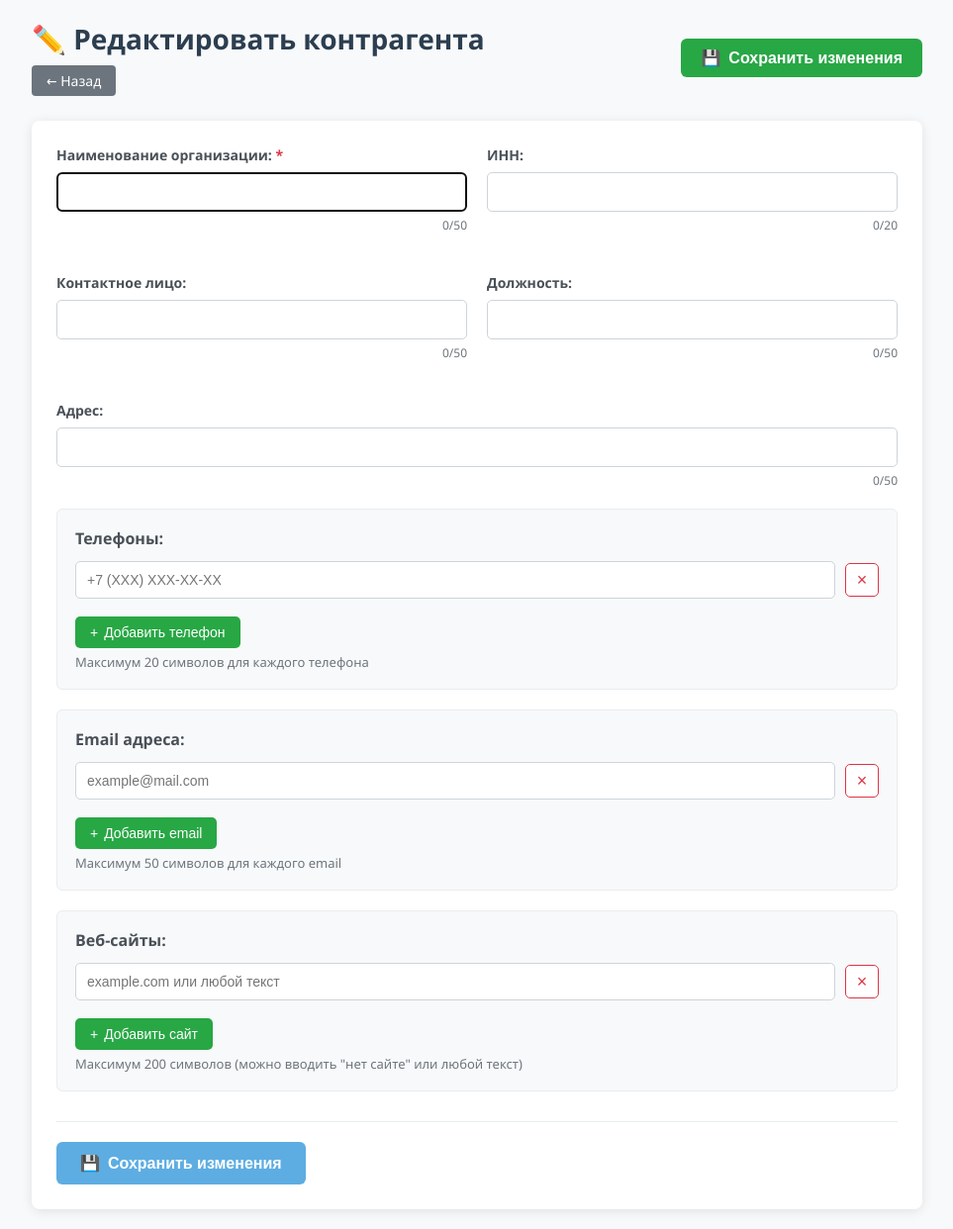
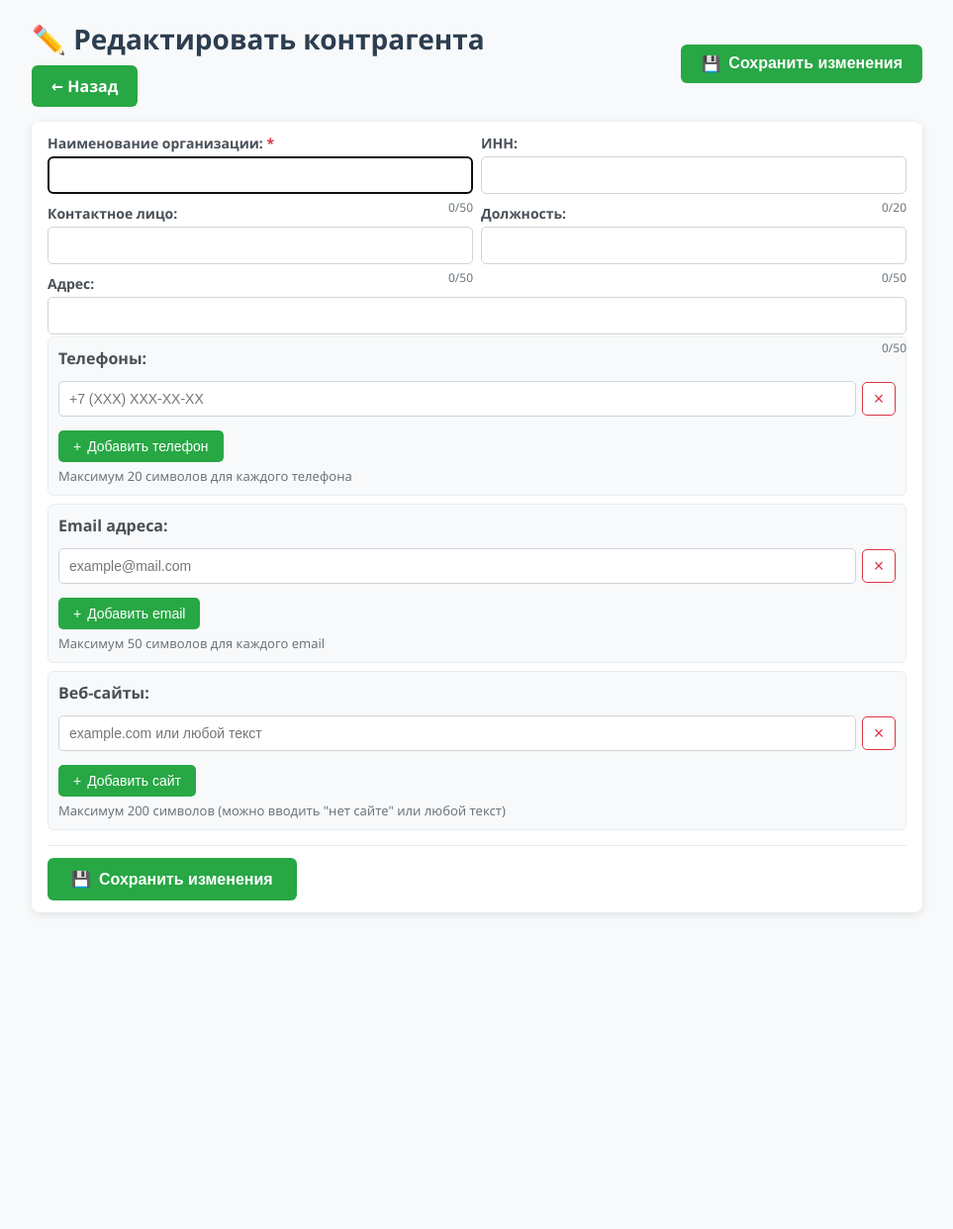
Before and after one commit to AndreasLLM/contragents-app, a Flask app: template templates/edit.html in a window 1280 px wide. Shown: the whole page at 99% size, without its empty margins (158-1121 px from the left). After the commit the page ends 924 px from the top, so only its background shows below. Run offline with Flask 3, Linux system fonts and the light colour scheme; the template is opened without the code that fills it, so the values that code supplies are empty.

Commit message:
Обновление edit.html: зеленые кнопки и компактная форма как в add.html

```diff
--- a/templates/edit.html
+++ b/templates/edit.html
@@ -23,9 +23,9 @@
             display: flex;
             justify-content: space-between;
             align-items: center;
-            margin-bottom: 25px;
+            margin-bottom: 15px;
             flex-wrap: wrap;
-            gap: 20px;
+            gap: 15px;
         }
 
         h1 {
@@ -58,45 +58,46 @@
             transform: translateY(-2px);
         }
 
-        /* КНОПКА НАЗАД */
+        /* КНОПКА НАЗАД - ЗЕЛЕНАЯ И УВЕЛИЧЕННАЯ */
         .back-button {
             display: inline-block;
-            background-color: #6c757d;
+            background-color: #28a745; /* ЗЕЛЕНЫЙ ЦВЕТ */
             color: white;
-            padding: 6px 15px;
+            padding: 10px 20px; /* УВЕЛИЧЕННЫЕ ОТСТУПЫ */
             text-decoration: none;
-            border-radius: 4px;
-            font-size: 14px;
-            font-weight: 500;
+            border-radius: 6px;
+            font-size: 16px; /* УВЕЛИЧЕННЫЙ ШРИФТ */
+            font-weight: 600; /* БОЛЕЕ ЖИРНЫЙ */
             margin-top: 8px;
-            transition: background-color 0.2s;
+            transition: all 0.2s;
         }
 
         .back-button:hover {
-            background-color: #5a6268;
+            background-color: #218838; /* ТЕМНО-ЗЕЛЕНЫЙ ПРИ НАВЕДЕНИИ */
+            transform: translateY(-2px);
         }
 
         .form-panel {
             background: white;
-            padding: 25px;
+            padding: 12px 16px; /* УМЕНЬШЕННЫЕ ОТСТУПЫ */
             border-radius: 8px;
-            box-shadow: 0 2px 12px rgba(0,0,0,0.1);
+            box-shadow: 0 2px 8px rgba(0,0,0,0.1); /* БОЛЕЕ СВЕТЛАЯ ТЕНЬ */
         }
 
         .form-row {
             display: grid;
             grid-template-columns: repeat(auto-fit, minmax(300px, 1fr));
-            gap: 20px;
-            margin-bottom: 20px;
+            gap: 8px; /* УМЕНЬШЕННОЕ РАССТОЯНИЕ МЕЖДУ КОЛОНКАМИ */
+            margin-bottom: 8px; /* УМЕНЬШЕННОЕ РАССТОЯНИЕ МЕЖДУ СТРОКАМИ */
         }
 
         .form-group {
-            margin-bottom: 20px;
+            margin-bottom: -20px; /* ОТРИЦАТЕЛЬНЫЙ MARGIN ДЛЯ КОМПАКТНОСТИ */
         }
 
         .form-group label {
             display: block;
-            margin-bottom: 8px;
+            margin-bottom: 4px; /* МИНИМАЛЬНОЕ РАССТОЯНИЕ МЕЖДУ ЛЕЙБЛОМ И ПОЛЕМ */
             color: #495057;
             font-weight: 600;
             font-size: 14px;
@@ -104,12 +105,12 @@
 
         .form-input {
             width: 100%;
-            padding: 10px 12px;
+            padding: 8px 10px; /* УМЕНЬШЕННЫЕ ОТСТУПЫ */
             border: 1px solid #ced4da;
             border-radius: 5px;
             font-size: 14px;
             box-sizing: border-box;
-            height: 40px;
+            height: 38px; /* НЕМНОГО УМЕНЬШЕНА ВЫСОТА */
         }
 
         .char-counter {
@@ -123,23 +124,23 @@
         /* МНОЖЕСТВЕННЫЕ ПОЛЯ */
         .multi-fields-section {
             background: #f8f9fa;
-            padding: 18px;
+            padding: 10px; /* УМЕНЬШЕННЫЕ ОТСТУПЫ */
             border-radius: 6px;
-            margin-bottom: 20px;
+            margin-bottom: 8px; /* УМЕНЬШЕННЫЙ ОТСТУП СНИЗУ */
             border: 1px solid #e9ecef;
         }
 
         .multi-field-group {
             display: flex;
-            gap: 10px;
-            margin-bottom: 10px;
+            gap: 6px; /* УМЕНЬШЕННОЕ РАССТОЯНИЕ МЕЖДУ ЭЛЕМЕНТАМИ */
+            margin-bottom: 6px; /* УМЕНЬШЕННЫЙ ОТСТУП СНИЗУ */
             align-items: center;
         }
 
         .multi-field-group input {
             flex: 1;
-            padding: 9px 11px;
-            height: 38px;
+            padding: 8px 10px; /* УМЕНЬШЕННЫЕ ОТСТУПЫ */
+            height: 36px; /* УМЕНЬШЕННАЯ ВЫСОТА */
         }
 
         /* КРЕСТИКИ С БЕЛОЙ ЗАЛИВКОЙ */
@@ -190,9 +191,9 @@
             margin-top: 5px;
         }
 
-        /* КНОПКИ В ФОРМЕ */
+        /* КНОПКИ В ФОРМЕ - ЗЕЛЕНЫЕ */
         .form-button {
-            background-color: var(--primary-color);
+            background-color: #28a745; /* ЗЕЛЕНЫЙ ЦВЕТ */
             color: white;
             padding: 12px 24px;
             border: none;
@@ -207,13 +208,13 @@
         }
 
         .form-button:hover {
-            background-color: var(--primary-hover);
+            background-color: #218838; /* ТЕМНО-ЗЕЛЕНЫЙ ПРИ НАВЕДЕНИИ */
             transform: translateY(-2px);
         }
 
         .form-buttons {
-            margin-top: 30px;
-            padding-top: 20px;
+            margin-top: 15px; /* УМЕНЬШЕННЫЙ ОТСТУП СВЕРХУ */
+            padding-top: 12px; /* УМЕНЬШЕННЫЙ ОТСТУП СВЕРХУ */
             border-top: 1px solid #e9ecef;
             text-align: center;
         }
```
